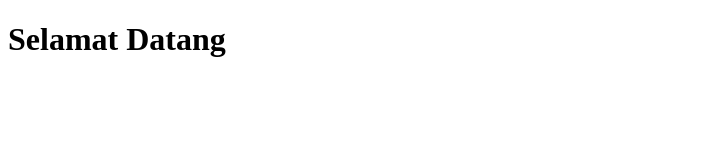
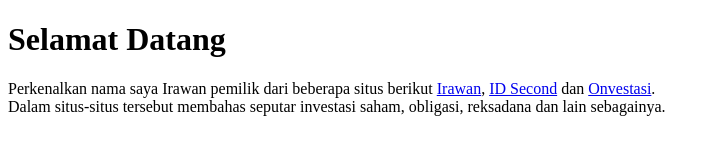
Before and after one commit to irawankilmer/irawankilmer.github.io, a plain HTML site: page index.html in a window 1280 px wide. Shown: the whole page, without its empty margins (0-720 px from the left). Drawn offline with Linux system fonts and the light colour scheme.

Commit message:
Update index.html

```diff
--- a/index.html
+++ b/index.html
@@ -9,5 +9,7 @@
 </head>
 <body>
     <h1>Selamat Datang</h1>
+    Perkenalkan nama saya Irawan pemilik dari beberapa situs berikut <a href="https://irawan.me/">Irawan</a>, <a href="https://idsecond.com/">ID Second</a> dan <a href="https://onvestasi.com/">Onvestasi</a>. <br>
+    Dalam situs-situs tersebut membahas seputar investasi saham, obligasi, reksadana dan lain sebagainya.
 </body>
 </html>
```
